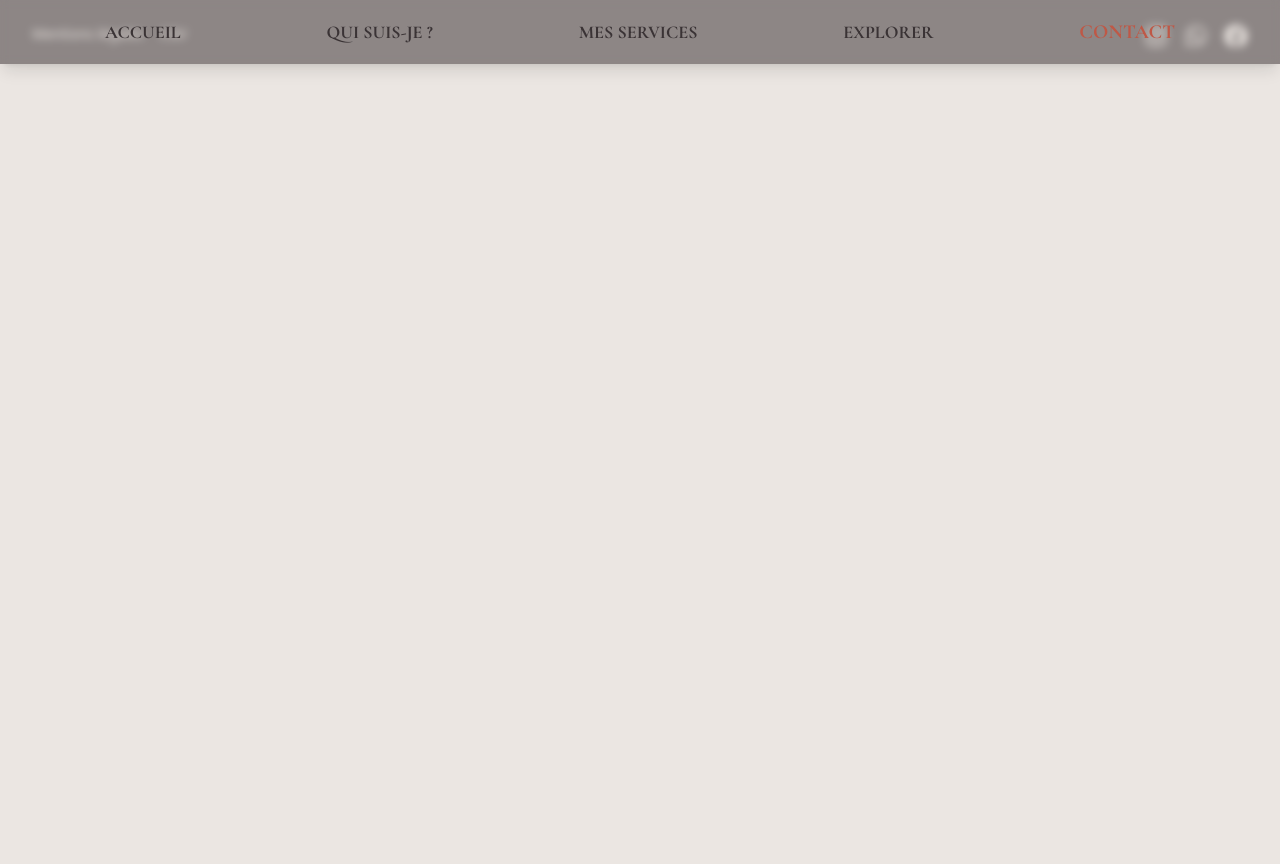
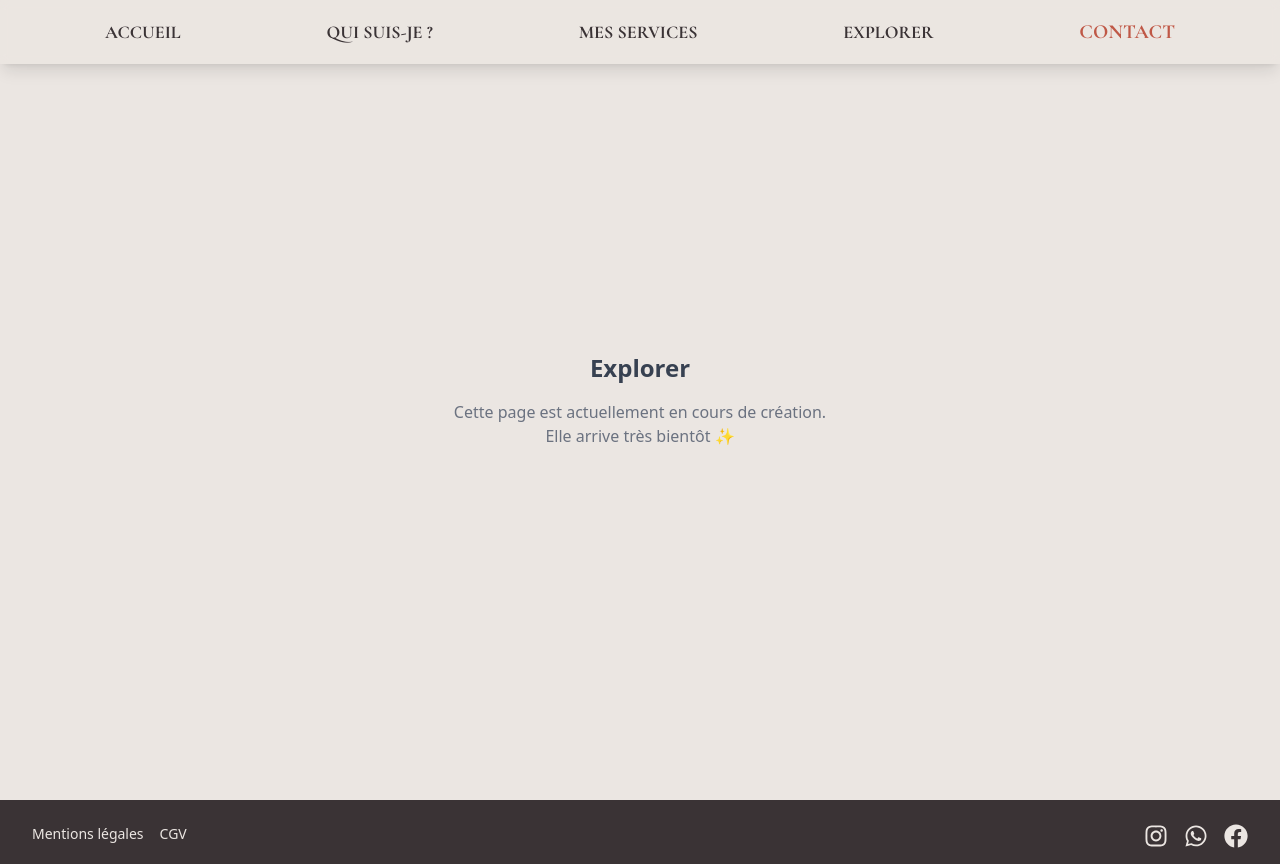
Before and after one commit to Nicolas-Dmb/NumaTravel, a React (Vite) app: page /explorer in a window 1280 px wide. Before the commit the page ends 800 px from the top, so only its background shows below. Built offline with nearby package versions, Linux system fonts and the light colour scheme.

Commit message:
feat : explorer in progress page

```diff
--- a/src/App.tsx
+++ b/src/App.tsx
@@ -1,10 +1,13 @@
 import { BrowserRouter as Router, Route, Routes } from 'react-router-dom';
+import Footer from './components/footer';
+
 import Home from './pages/home';
-import Footer from './components/footer';
 import LegalNotice from './pages/legalNotice';
 import CGV from './pages/cgv';
 import Header from './components/header';
 import Contact from './pages/contact';
+import Explorer from './pages/explorer';
+
 import ScrollToAnchor from './utils/scrollToHash';
 
 export default function App() {
@@ -19,6 +22,7 @@ export default function App() {
             <Route path="/mentions-legales" element={<LegalNotice />} />
             <Route path="/cgv" element={<CGV />} />
             <Route path="/contact" element={<Contact />} />
+            <Route path="/explorer" element={<Explorer />} />
           </Routes>
         </div>
         <Footer />
--- a/src/components/footer.tsx
+++ b/src/components/footer.tsx
@@ -8,13 +8,13 @@ export default function Footer() {
     return (
         <footer className="bg-numa-black text-white py-6 flex flex-row justify-between items-start px-8 h-16">
                 <div className="flex flex-row gap-4">
-                    <button className="text-sm text-numa-white" onClick={() => navigate("/mentions-legales")}>Mentions légales</button>
-                    <button className="text-sm text-numa-white" onClick={() => navigate("/cgv")}>CGV</button>
+                    <button className="text-sm text-numa-white cursor-pointer hover:scale-105" onClick={() => navigate("/mentions-legales")}>Mentions légales</button>
+                    <button className="text-sm text-numa-white cursor-pointer hover:scale-105" onClick={() => navigate("/cgv")}>CGV</button>
                 </div>
                 <div className="flex flex-row gap-4">
-                    <FaInstagram className="text-numa-white text-2xl" onClick={() => window.open("https://www.instagram.com/numatravelplan/", "_blank")} />
-                    <FaWhatsapp className="text-numa-white text-2xl" onClick={() => window.open("https://wa.me/0659589733", "_blank")} />
-                    <FaFacebook className="text-numa-white text-2xl" onClick={() => window.open("https://www.facebook.com/profile.php?id=61585037937716", "_blank")} />
+                    <FaInstagram className="text-numa-white text-2xl cursor-pointer hover:scale-105" onClick={() => window.open("https://www.instagram.com/numatravelplan/", "_blank")} />
+                    <FaWhatsapp className="text-numa-white text-2xl cursor-pointer hover:scale-105" onClick={() => window.open("https://wa.me/0659589733", "_blank")} />
+                    <FaFacebook className="text-numa-white text-2xl cursor-pointer hover:scale-105" onClick={() => window.open("https://www.facebook.com/profile.php?id=61585037937716", "_blank")} />
                 </div>
         </footer>
     );
--- a/src/features/home/components/firstLayer.tsx
+++ b/src/features/home/components/firstLayer.tsx
@@ -1,8 +1,11 @@
 import logo from "../assets/logo.svg";
 import video from "/public/video-desktop.mp4";
 import hero from "/public/hero.jpg";
+import { useNavigate } from "react-router-dom";
 
 export default function FirstLayer() {
+    const navigate = useNavigate();
+
 
   return (
     <section className="relative h-screen overflow-hidden">
@@ -33,7 +36,7 @@ export default function FirstLayer() {
             </h1>
             <p className="text-[24px] font-cormorant">TRAVEL PLANNER</p>
 
-            <button className="border border-white mt-6 px-14 py-2 font-delicious text-white rounded hover:bg-white/10 transition">
+            <button onClick={()=> navigate("/explorer")} className="border border-white mt-6 px-14 py-2 font-delicious text-white rounded hover:bg-white/10 transition">
             EXPLORE
             </button>
         </div>
--- /dev/null
+++ b/src/pages/explorer.tsx
@@ -0,0 +1,15 @@
+
+export default function ExplorerPage() {
+  return (
+    <div className="min-h-screen flex flex-col items-center justify-center text-center px-4 space-y-4">
+      <p className="text-2xl font-semibold text-gray-700">
+        Explorer
+      </p>
+      <p className="text-gray-500">
+        Cette page est actuellement en cours de création.
+        <br />
+        Elle arrive très bientôt ✨
+      </p>
+    </div>
+  );
+}
```
